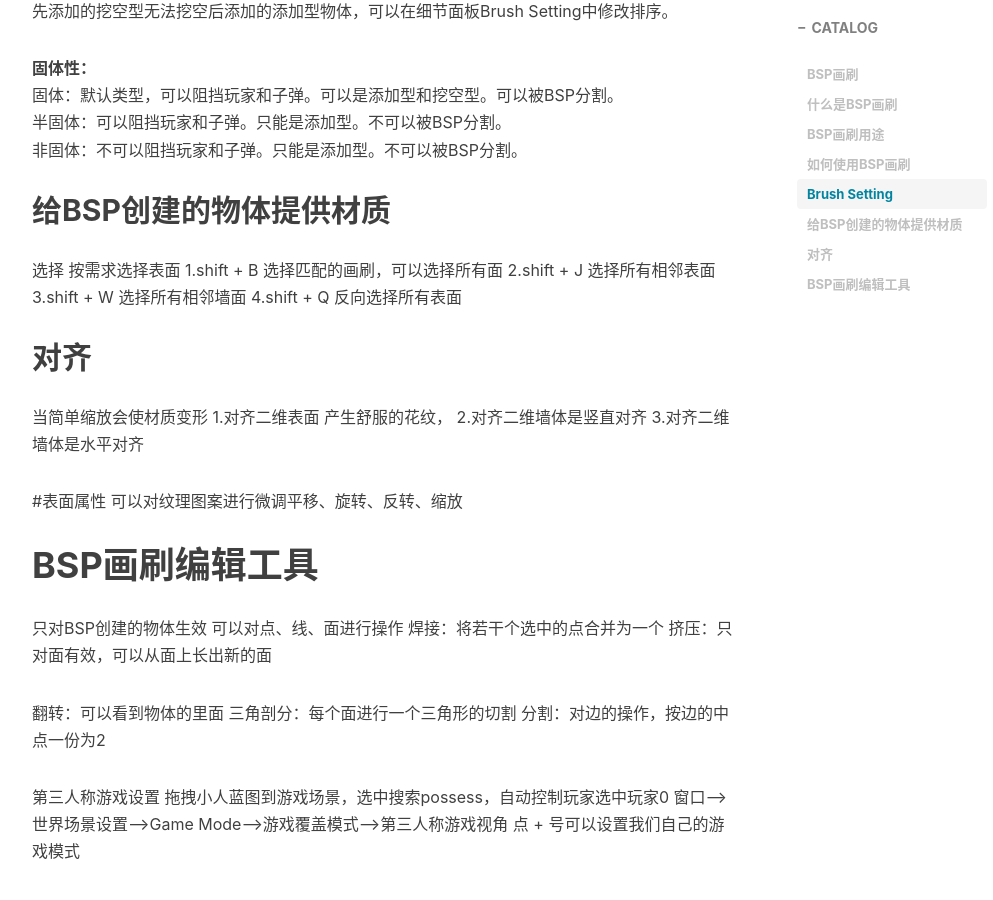
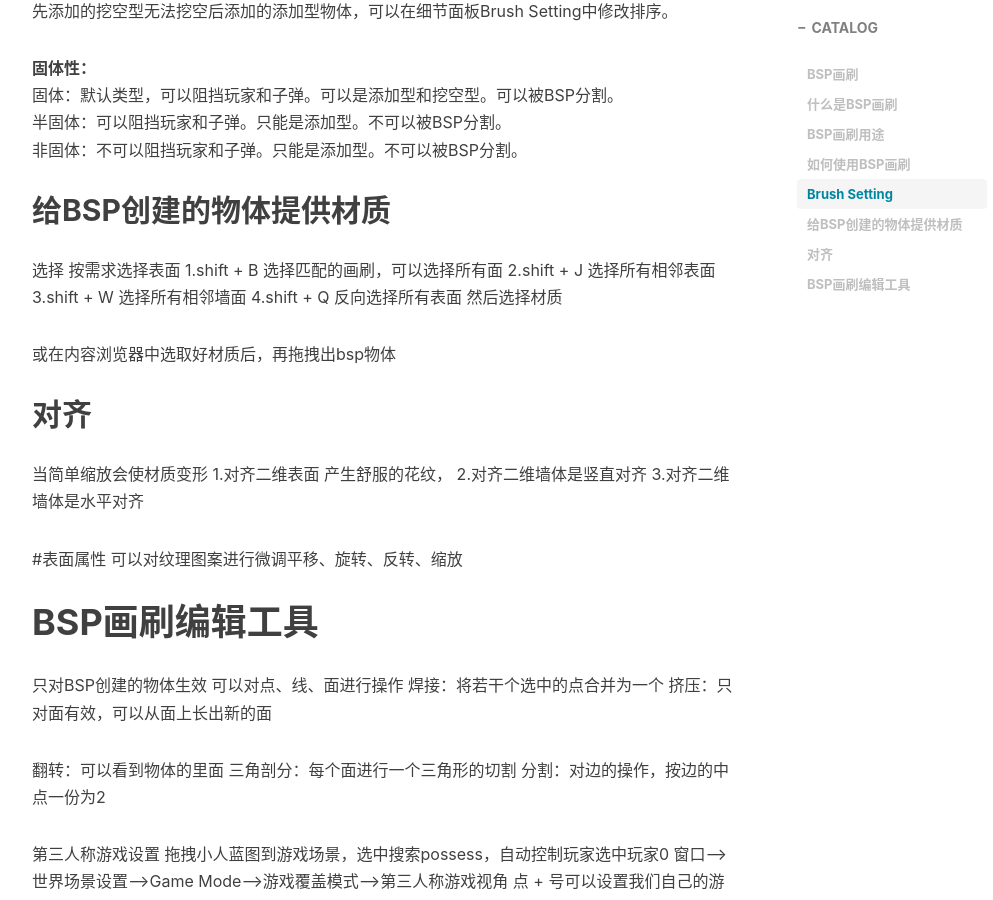
Before and after one commit to AIaimuti/aiaimuti.github.io, a Jekyll site: the page built from _posts/2020-4-11-BSP.md, in a window 1280 px wide and 900 px high, scrolled down 1351 px. Shown: the whole window, without its empty margins (233-1226 px from the left). Built offline with Jekyll 4.4.1, drawn with Linux system fonts in a browser that asks for light colours; nearby versions of some CDN libraries; comment, search, counter and statistics services are not loaded.

Commit message:
Update 2020-4-11-BSP.md

```diff
--- a/_posts/2020-4-11-BSP.md
+++ b/_posts/2020-4-11-BSP.md
@@ -51,6 +51,9 @@ bsp物体默认实心，在Brush Setting中勾选中空，可以让物体有墙
 2.shift + J 选择所有相邻表面
 3.shift + W 选择所有相邻墙面
 4.shift + Q 反向选择所有表面
+然后选择材质
+
+或在内容浏览器中选取好材质后，再拖拽出bsp物体
 
 ## 对齐
 当简单缩放会使材质变形
```
